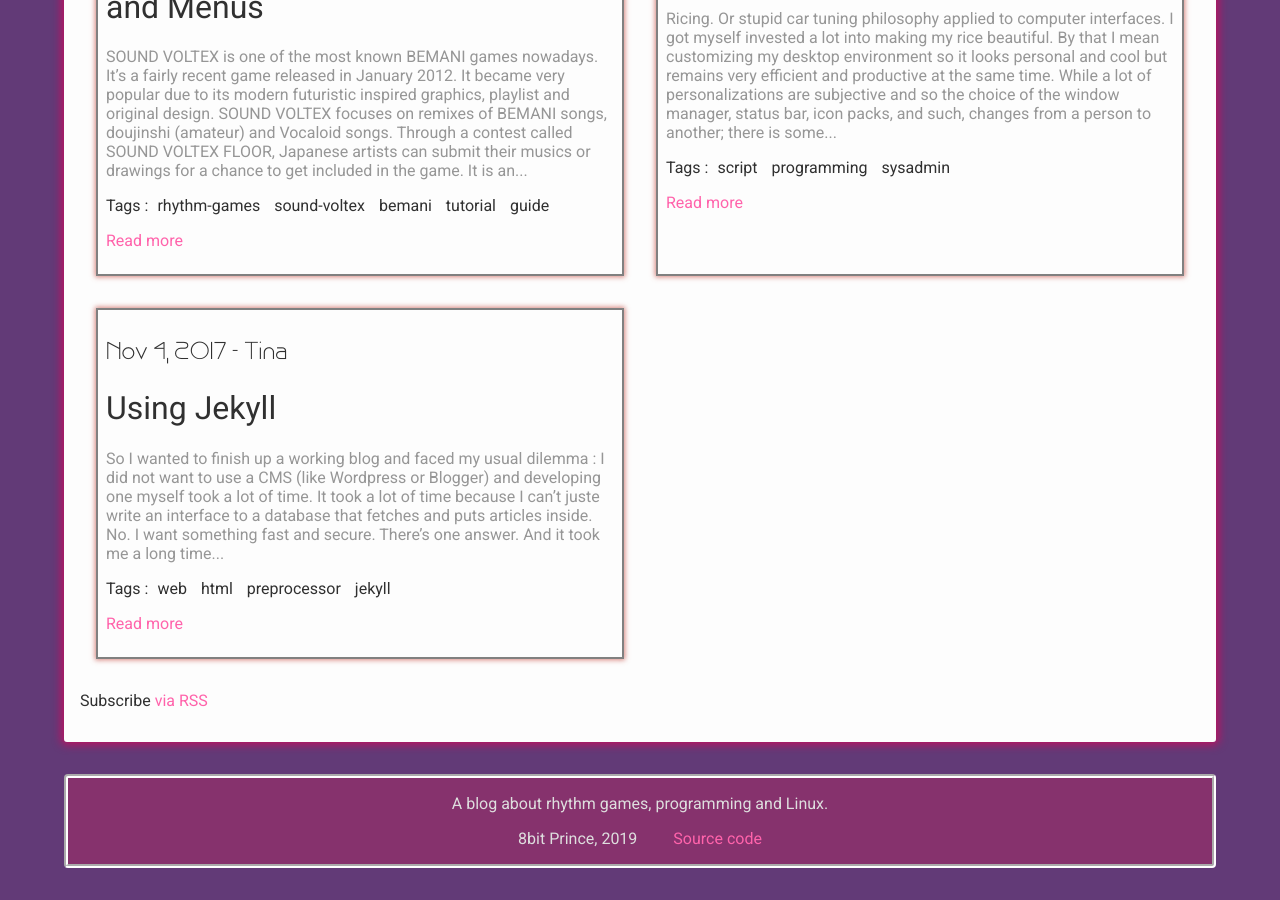
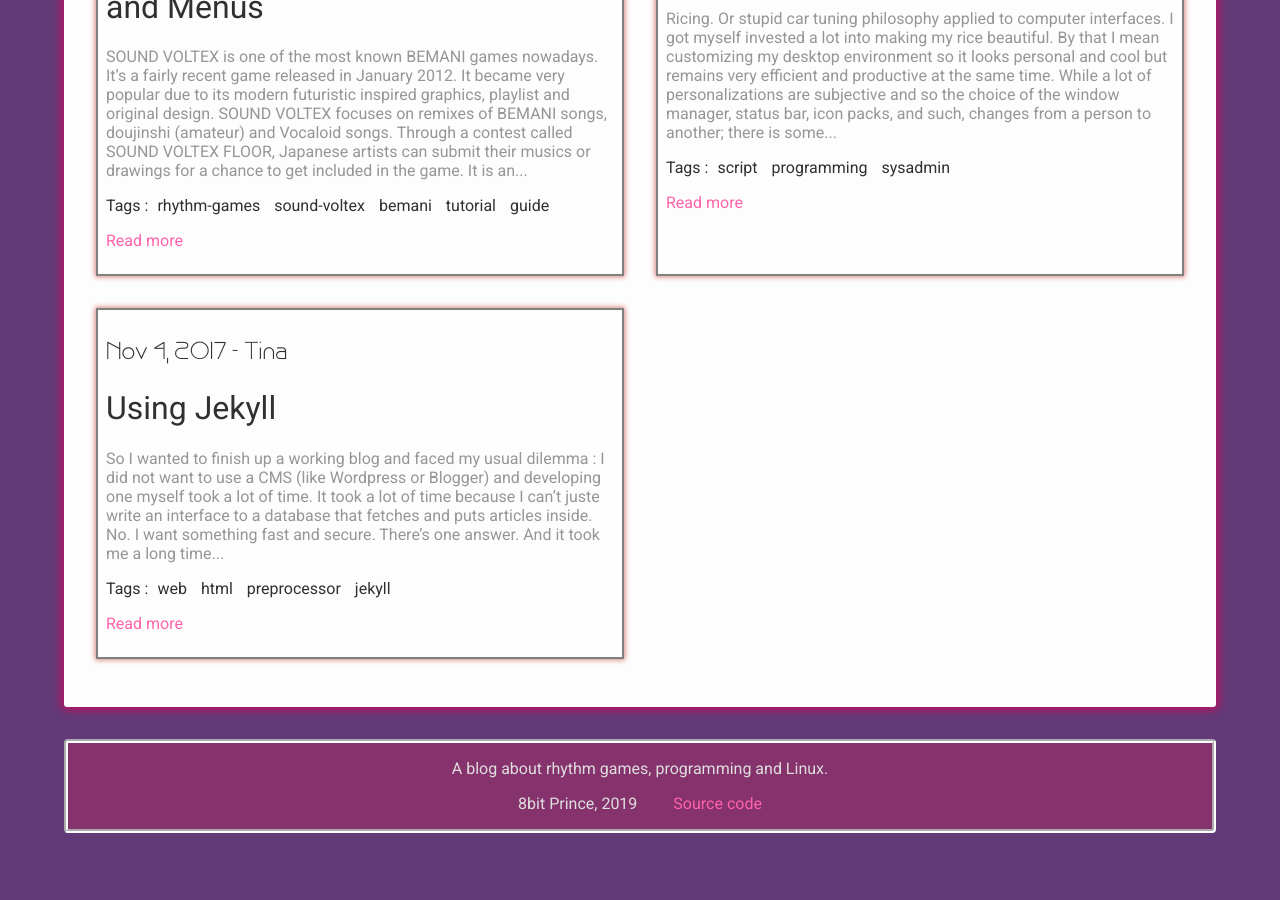
Before and after one commit to Tina-otoge/blog, a Jekyll site: the page built from index.md, in a window 1280 px wide and 900 px high, scrolled down 1379 px. Built offline with Jekyll 4.4.1, drawn with Linux system fonts in a browser that asks for light colours; after the commit the page ends 2244 px from its top, so only the background shows below that.

Commit message:
Comment out RSS feed link

```diff
--- a/_layouts/home.html
+++ b/_layouts/home.html
@@ -30,6 +30,6 @@
     {% endfor %}
   </ul>
 
-  <p class="rss-subscribe">Subscribe <a href="{{ "/feed.xml" | relative_url }}">via RSS</a></p>
+  <!-- <p class="rss-subscribe">Subscribe <a href="{{ "/feed.xml" | relative_url }}">via RSS</a></p> -->
 
 </div>
```
